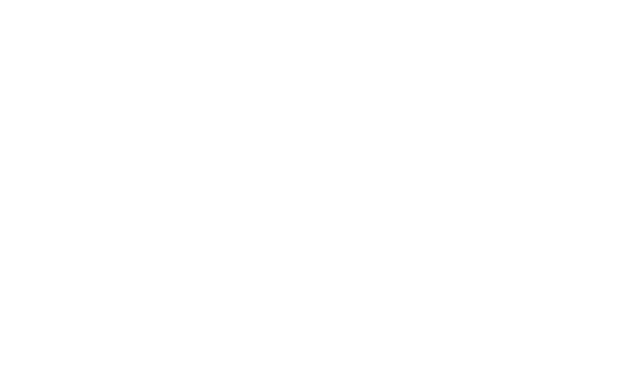
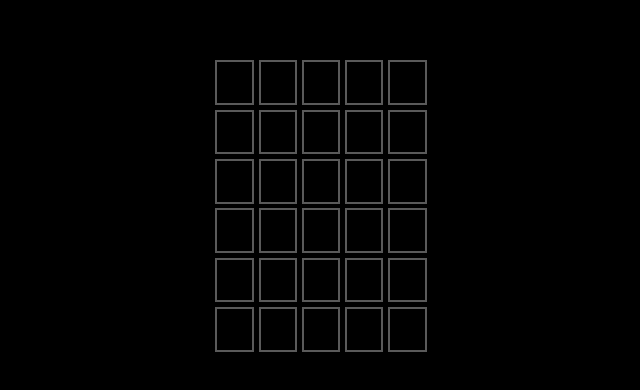
Before and after one commit to lorprofe/progetto30_06_2022, a React (Create React App) app in the folder giochino_bello/: page / in a window 1280 px wide. Shown: the part 194-584 px from the top of the page, without its empty margins (319-959 px from the left). Built offline with nearby package versions, Linux system fonts and the light colour scheme.

Commit message:
parte_grafica_01

```diff
--- a/giochino_bello/package.json
+++ b/giochino_bello/package.json
@@ -6,6 +6,7 @@
     "@testing-library/jest-dom": "^5.16.4",
     "@testing-library/react": "^13.3.0",
     "@testing-library/user-event": "^13.5.0",
+    "bootstrap": "^5.1.3",
     "react": "^18.2.0",
     "react-dom": "^18.2.0",
     "react-scripts": "5.0.1",
--- a/giochino_bello/src/App.css
+++ b/giochino_bello/src/App.css
@@ -1,38 +1,17 @@
-.App {
-  text-align: center;
+.gioco_container{
+    display: grid;
+    grid-template-columns: 1fr 1fr 1fr 1fr 1fr;
+    width: 27vh;
+    height: 37vh;
+    position: absolute;
+    top: 50%;
+    left: 50%;
+    transform: translate(-50%, -50%);
 }
-
-.App-logo {
-  height: 40vmin;
-  pointer-events: none;
+body{
+    background-color: black;
 }
-
-@media (prefers-reduced-motion: no-preference) {
-  .App-logo {
-    animation: App-logo-spin infinite 20s linear;
-  }
+.gioco_container div{
+    border: 2px solid rgb(90, 90, 90);
+    margin: 0.3vh;
 }
-
-.App-header {
-  background-color: #282c34;
-  min-height: 100vh;
-  display: flex;
-  flex-direction: column;
-  align-items: center;
-  justify-content: center;
-  font-size: calc(10px + 2vmin);
-  color: white;
-}
-
-.App-link {
-  color: #61dafb;
-}
-
-@keyframes App-logo-spin {
-  from {
-    transform: rotate(0deg);
-  }
-  to {
-    transform: rotate(360deg);
-  }
-}
--- a/giochino_bello/src/App.js
+++ b/giochino_bello/src/App.js
@@ -4,7 +4,38 @@
 function App() {
   return (
     <div className="App">
-
+      <div className="gioco_container">
+        <div></div>
+        <div></div>
+        <div></div>
+        <div></div>
+        <div></div>
+        <div></div>
+        <div></div>
+        <div></div>
+        <div></div>
+        <div></div>
+        <div></div>
+        <div></div>
+        <div></div>
+        <div></div>
+        <div></div>
+        <div></div>
+        <div></div>
+        <div></div>
+        <div></div>
+        <div></div>
+        <div></div>
+        <div></div>
+        <div></div>
+        <div></div>
+        <div></div>
+        <div></div>
+        <div></div>
+        <div></div>
+        <div></div>
+        <div></div>
+      </div>
     </div>
   );
 }
```
Also changed, not shown: 1 other file (tests, documents, lock files or other folders).
